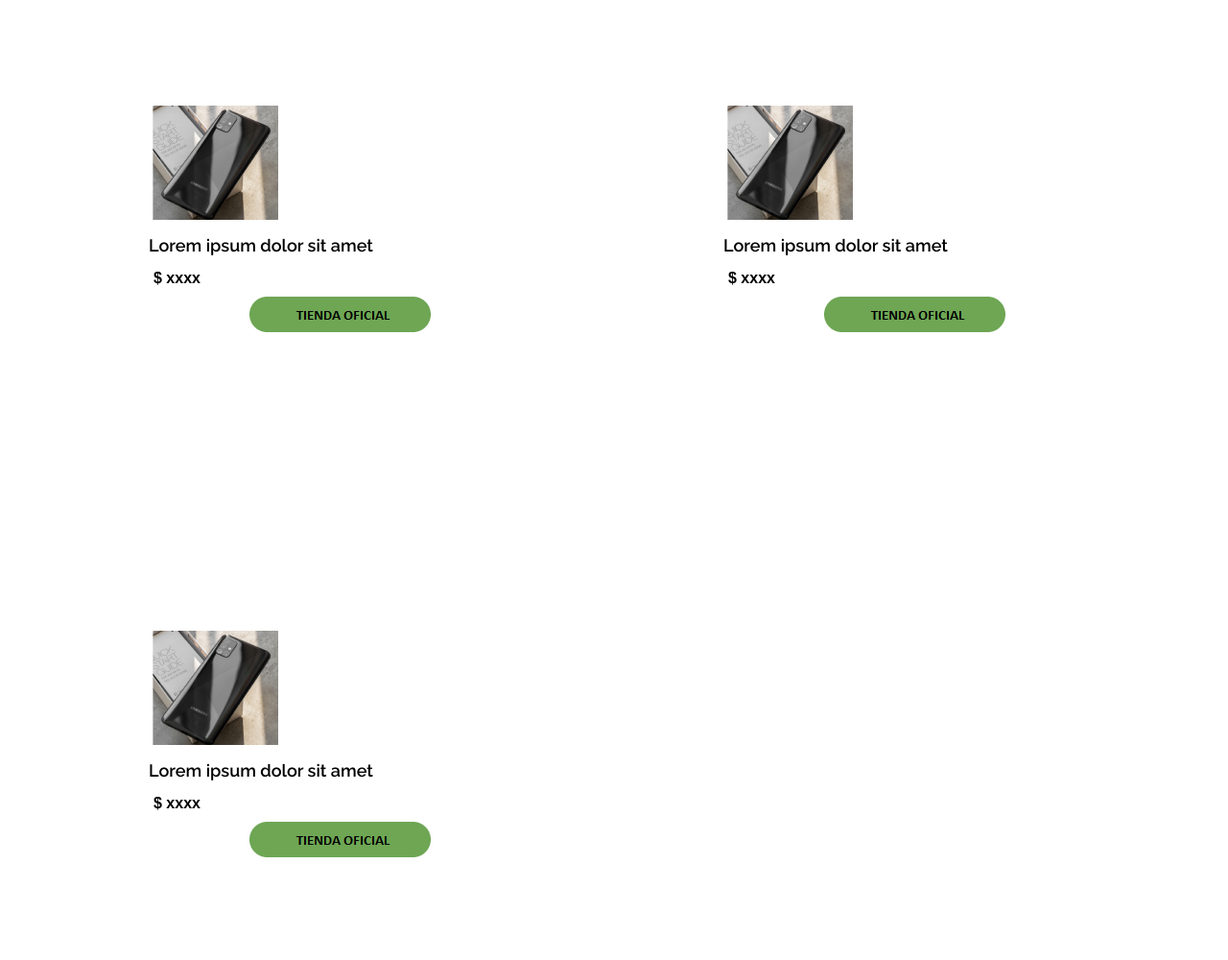
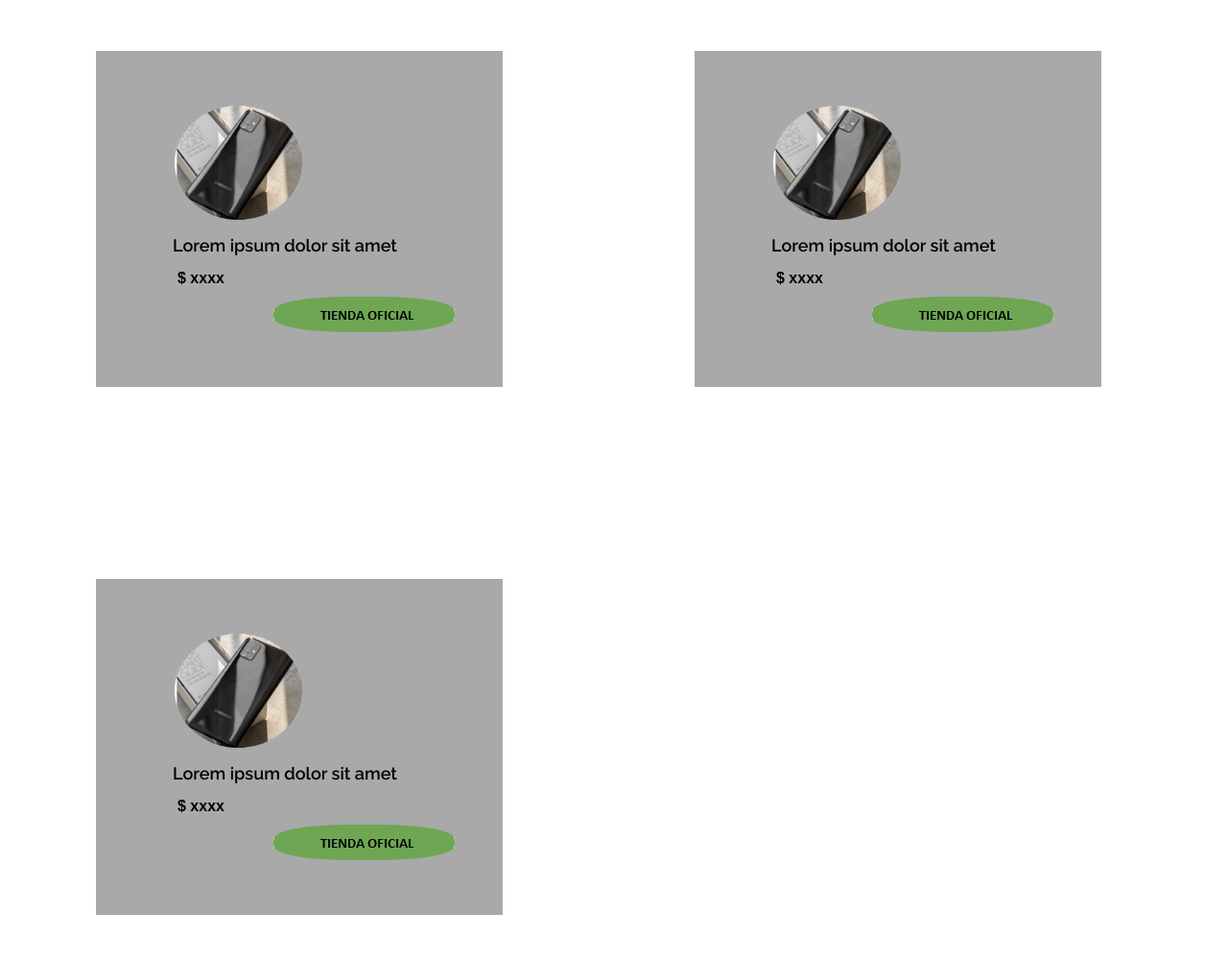
Before and after one commit to isarmando82/proyecto-coder, a plain HTML site: page index.html in a window 1280 px wide. Shown: the part 968-1968 px from the top of the page at 96% size. Drawn offline with Linux system fonts and the light colour scheme.

Commit message:
recuadros en css

```diff
--- a/css/styles.css
+++ b/css/styles.css
@@ -125,16 +125,23 @@ h2 {
 .cardx3 {
   display: flex;
   flex-wrap: wrap;
+
 }
 .card {
-  padding: 100px;
+  height: 350px;
+  padding: 50px;
+  padding-left: 75px;
   border: 2px;
-  margin: 50px
+  margin: 100px;
+  background-color: darkgray;
+
 }
 
 .cardImagen {
+  position: relative;
   padding: 7px;
   border: 3px;
+  border-radius: 75%;
 }
 .cardTexto {
   padding: 5px;
@@ -150,6 +157,9 @@ h2 {
 }
 .cardButton {
   padding-left: 110px;
+}
+.cardButton img {
+  border-radius: 40%;
 }
 footer {
   grid-area: footer;
--- a/index.html
+++ b/index.html
@@ -50,7 +50,7 @@
                     <p class="cardTexto">Lorem ipsum dolor sit amet</p>
                     <p class="cardPrecio">$ xxxx</p>
                     <div class="cardButton">
-                        <a href=""><img src="./assets/imgs/Rectangle 5.png" alt="boton tienda"></a>
+                        <a href=""><img src="./assets/imgs/Rectangle5.png" alt="botonTienda"></a>
                     </div>
                 </div>
                 <div class="card">
@@ -58,7 +58,7 @@
                     <p class="cardTexto">Lorem ipsum dolor sit amet</p>
                     <p class="cardPrecio">$ xxxx</p>
                     <div class="cardButton">
-                        <a href=""><img src="./assets/imgs/Rectangle 5.png" alt="boton tienda"></a>
+                        <a href=""><img src="./assets/imgs/Rectangle5.png" alt="botonTienda"></a>
                     </div>
                 </div>
                 <div class="card">
@@ -66,7 +66,7 @@
                     <p class="cardTexto">Lorem ipsum dolor sit amet</p>
                     <p class="cardPrecio">$ xxxx</p>
                     <div class="cardButton">
-                        <a href=""><img src="./assets/imgs/Rectangle 5.png" alt="boton tienda"></a>
+                        <a href=""><img src="./assets/imgs/Rectangle5.png" alt="botonTienda"></a>
                     </div>
                 </div>
             </div>
```
Also changed, not shown: pages/smartphones.html (+9 -9 lines), assets/imgs/Rectangle5.png (renamed from assets/imgs/Rectangle 5.png).
